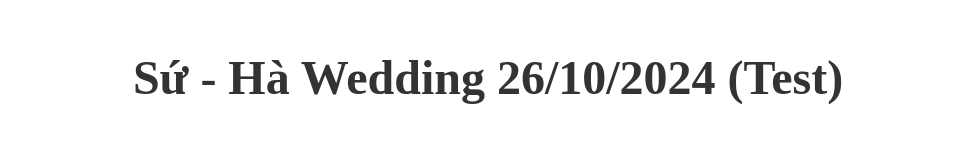
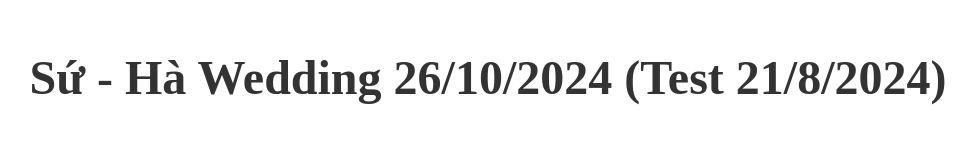
Before and after one commit to SuHa-Wedding/26102024, a plain HTML site: page index.html in a window 1280 px wide. Shown: the whole page, without its empty margins (152-1128 px from the left). Drawn offline with Linux system fonts and the light colour scheme.

Commit message:
Update index.html

```diff
--- a/index.html
+++ b/index.html
@@ -14,6 +14,6 @@
     </style>
 </head>
 <body>
-    <div class="large-text">Sứ - Hà Wedding 26/10/2024 (Test)</div>
+    <div class="large-text">Sứ - Hà Wedding 26/10/2024 (Test 21/8/2024)</div>
 </body>
 </html>
```
